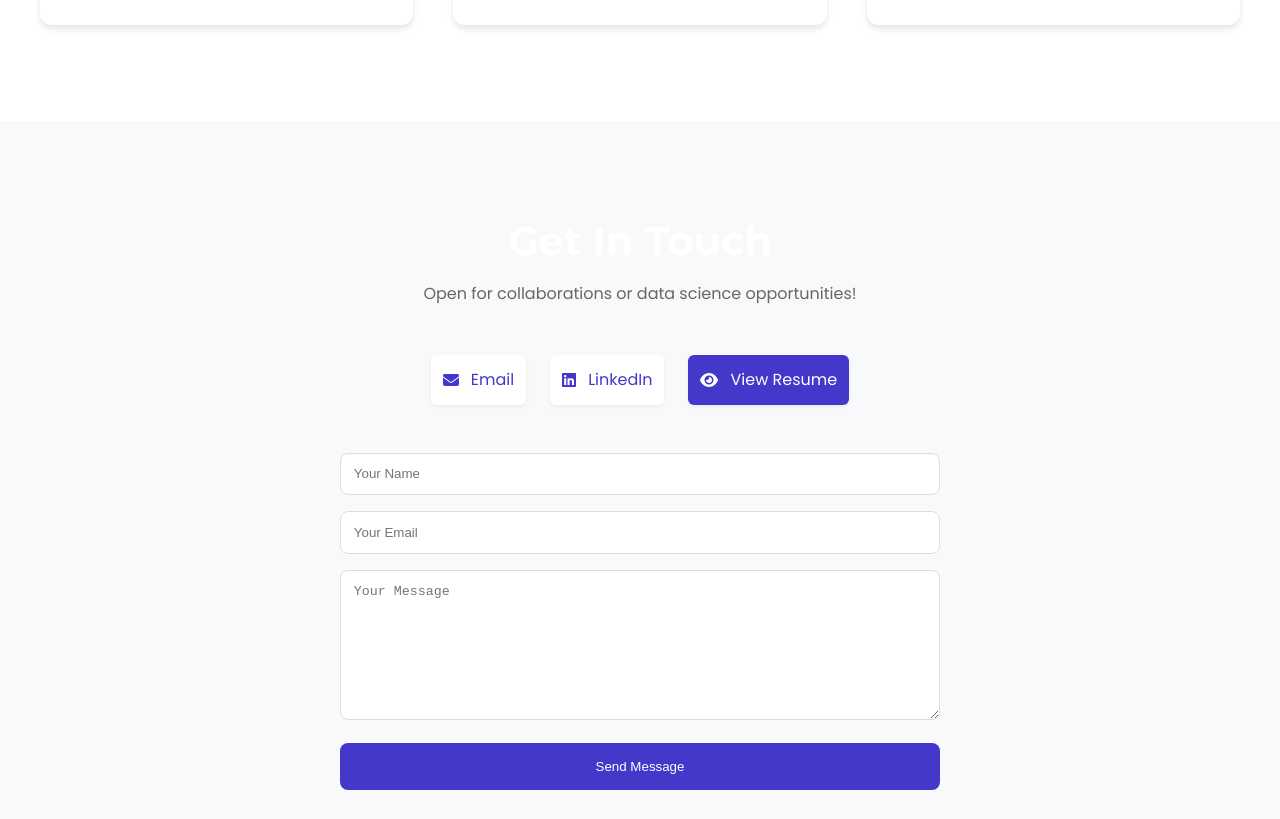
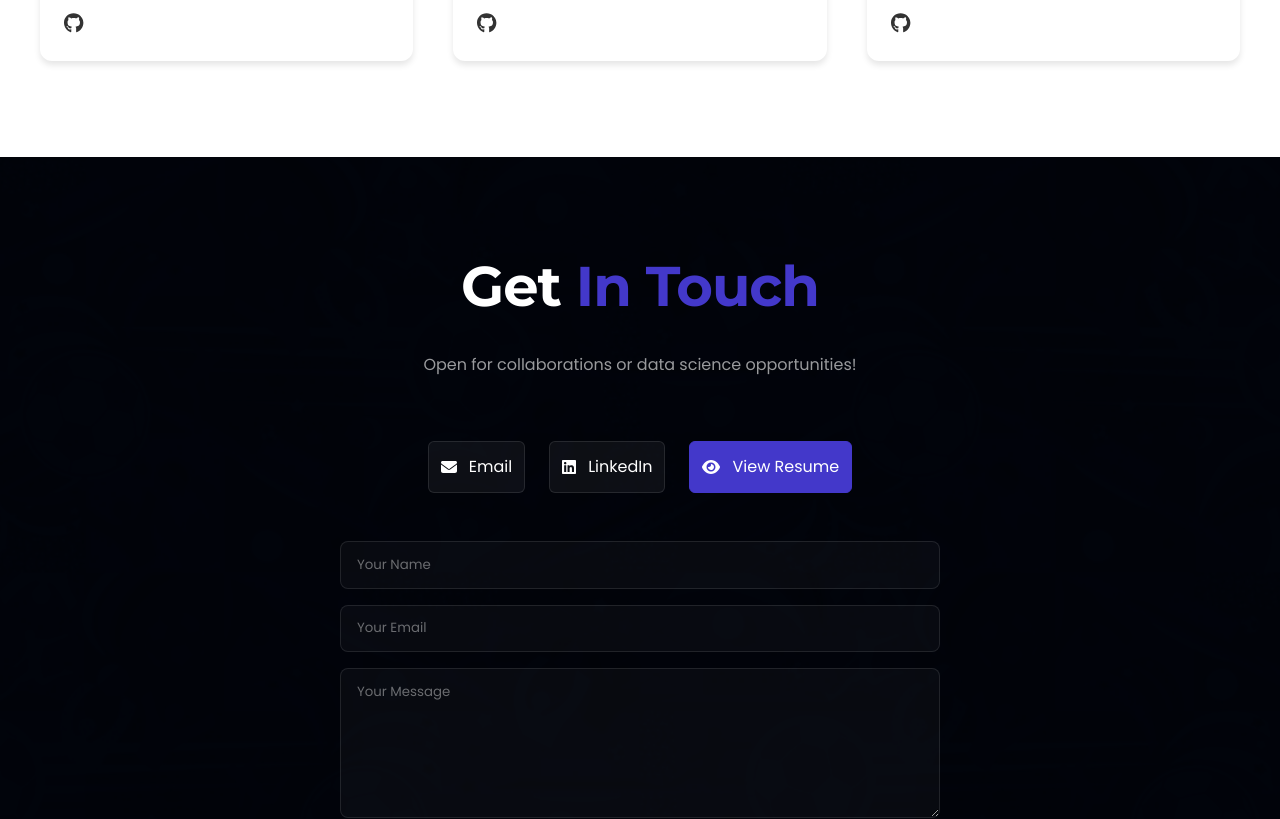
Before and after one commit to ayoubmori/portfolio-react_v3, a React (Vite) app: page / in a window 1280 px wide. Shown: the part 3525-4344 px from the top of the page. Built offline with nearby package versions, Linux system fonts and the light colour scheme.

Commit message:
apply dark modeon contact section

```diff
--- a/src/components/Contact/Contact.jsx
+++ b/src/components/Contact/Contact.jsx
@@ -7,9 +7,12 @@ import { faLinkedin, faGithub } from '@fortawesome/free-brands-svg-icons';
 import { sendEmail } from '../../utils/emailjs';
 import Spinner from '../shared/Spinner';
 
+// CHANGED: Background to dark gradient matching the Skills section
 const ContactSection = styled.section`
   padding: ${({ theme }) => theme.spacing[24]} ${({ theme }) => theme.spacing[4]};
-  background: ${({ theme }) => theme.colors.background.light};
+  background: linear-gradient(rgba(0, 0, 0, 0.92), rgba(0, 0, 0, 0.92)),
+    url('/images/background.jpg') center/cover no-repeat fixed;
+  color: white;
 `;
 
 const ContactDetails = styled.div`
@@ -28,28 +31,32 @@ const ContactDetails = styled.div`
   }
 `;
 
+// CHANGED: Button styling for dark mode
 const ContactLink = styled.a`
   display: flex;
   align-items: center;
   gap: ${({ theme }) => theme.spacing[3]};
-  color: ${({ theme }) => theme.colors.primary};
+  color: white;
   padding: ${({ theme }) => theme.spacing[3]} ${({ theme }) => theme.spacing[5]};
   border-radius: ${({ theme }) => theme.borderRadius.md};
   transition: ${({ theme }) => theme.transitions.default};
   font-weight: 500;
-  background: white;
-  box-shadow: ${({ theme }) => theme.shadows.sm};
+  background: rgba(255, 255, 255, 0.05);
+  border: 1px solid rgba(255, 255, 255, 0.1);
 
   &:hover {
     transform: translateY(-3px);
-    box-shadow: ${({ theme }) => theme.shadows.md};
-    background: ${({ theme }) => theme.colors.secondary};
+    background: rgba(255, 255, 255, 0.1);
+    border-color: ${({ theme }) => theme.colors.primary}66;
   }
 
   &.resume-btn {
     background: ${({ theme }) => theme.colors.primary};
-    color: white;
-    &:hover { background: ${({ theme }) => theme.colors.primaryDark}; }
+    border-color: ${({ theme }) => theme.colors.primary};
+    &:hover {
+      background: ${({ theme }) => theme.colors.primaryDark};
+      border-color: ${({ theme }) => theme.colors.primaryDark};
+    }
   }
 `;
 
@@ -61,23 +68,73 @@ const ContactForm = styled.form`
   transition: all 0.6s ease-out 0.2s;
 `;
 
+// CHANGED: Input fields styled for dark mode
 const Input = styled.input`
   width: 100%;
-  padding: 0.8rem;
+  padding: 0.8rem 1rem;
   margin-bottom: 1rem;
-  border: 1px solid #ddd;
+  background: rgba(255, 255, 255, 0.03);
+  border: 1px solid rgba(255, 255, 255, 0.1);
   border-radius: 8px;
-  &:focus { outline: none; border-color: ${({ theme }) => theme.colors.primary}; }
+  color: white;
+  font-family: inherit;
+
+  &::placeholder {
+    color: rgba(255, 255, 255, 0.4);
+  }
+
+  &:focus {
+    outline: none;
+    border-color: ${({ theme }) => theme.colors.primary};
+    background: rgba(255, 255, 255, 0.05);
+  }
 `;
 
+// CHANGED: Textarea styled for dark mode
 const Textarea = styled.textarea`
   width: 100%;
-  padding: 0.8rem;
+  padding: 0.8rem 1rem;
   min-height: 150px;
   margin-bottom: 1rem;
-  border: 1px solid #ddd;
+  background: rgba(255, 255, 255, 0.03);
+  border: 1px solid rgba(255, 255, 255, 0.1);
   border-radius: 8px;
+  color: white;
   resize: vertical;
+  font-family: inherit;
+
+  &::placeholder {
+    color: rgba(255, 255, 255, 0.4);
+  }
+
+  &:focus {
+    outline: none;
+    border-color: ${({ theme }) => theme.colors.primary};
+    background: rgba(255, 255, 255, 0.05);
+  }
+`;
+
+// CHANGED: Submit button styling
+const SubmitButton = styled.button`
+  width: 100%;
+  padding: 1rem;
+  background: ${({ theme }) => theme.colors.primary};
+  color: white;
+  border: none;
+  border-radius: 8px;
+  cursor: pointer;
+  font-weight: 600;
+  font-size: 1rem;
+  transition: background 0.3s ease;
+
+  &:hover:not(:disabled) {
+    background: ${({ theme }) => theme.colors.primaryDark};
+  }
+
+  &:disabled {
+    opacity: 0.7;
+    cursor: not-allowed;
+  }
 `;
 
 const Contact = () => {
@@ -103,8 +160,18 @@ const Contact = () => {
   return (
     <ContactSection id="contact">
       <div style={{ maxWidth: '1200px', margin: '0 auto' }}>
-        <h2 style={{ textAlign: 'center', fontSize: '2.5rem', marginBottom: '1rem' }}>Get In Touch</h2>
-        <p style={{ textAlign: 'center', marginBottom: '3rem', color: '#666' }}>
+        <h2 style={{
+          textAlign: 'center',
+          marginBottom: '2rem', /* Adjusted margin */
+          fontSize: 'clamp(2.5rem, 5vw, 3.5rem)',
+          color: 'white',
+          fontWeight: '700',
+          letterSpacing: '-1px'
+        }}>
+          Get <span style={{ color: '#4338CA' }}>In Touch</span>
+        </h2>
+        {/* CHANGED: Subtitle color to a lighter grey for better contrast */}
+        <p style={{ textAlign: 'center', marginBottom: '4rem', color: 'rgba(255, 255, 255, 0.6)' }}>
           Open for collaborations or data science opportunities!
         </p>
 
@@ -140,15 +207,19 @@ const Contact = () => {
             value={formData.message}
             onChange={(e) => setFormData({...formData, message: e.target.value})}
           />
-          <button
+          <SubmitButton
             type="submit"
             disabled={isSubmitting}
-            style={{ width: '100%', padding: '1rem', background: '#4338CA', color: 'white', border: 'none', borderRadius: '8px', cursor: 'pointer' }}
           >
             {isSubmitting ? <Spinner /> : 'Send Message'}
-          </button>
+          </SubmitButton>
           {status && (
-            <div style={{ marginTop: '1rem', textAlign: 'center', color: status.type === 'success' ? 'green' : 'red' }}>
+            <div style={{
+              marginTop: '1rem',
+              textAlign: 'center',
+              color: status.type === 'success' ? '#10B981' : '#EF4444', // Tailwind green/red colors
+              fontWeight: '500'
+            }}>
               {status.message}
             </div>
           )}
--- a/src/components/Projects/Projects.jsx
+++ b/src/components/Projects/Projects.jsx
@@ -75,7 +75,16 @@ const Projects = () => {
   return (
     <ProjectsSection id="projects">
       <div style={{ maxWidth: '1200px', margin: '0 auto' }}>
-        <h2 style={{ textAlign: 'center', fontSize: '2.5rem', marginBottom: '4rem' }}>My Projects</h2>
+        <h2 style={{
+          textAlign: 'center',
+          marginBottom: '5rem',
+          fontSize: 'clamp(2.5rem, 5vw, 3.5rem)',
+          color: '#333333',
+          fontWeight: '700',
+          letterSpacing: '-1px'
+        }}>
+          Projects
+        </h2>
         <ProjectsGrid ref={ref}>
           {projectsData.map((project, index) => (
             <ProjectCard key={index} $visible={inView} $delay={index * 100}>
```
Also changed, not shown: content/src_contents.txt, content/unused_contents.txt (added).
